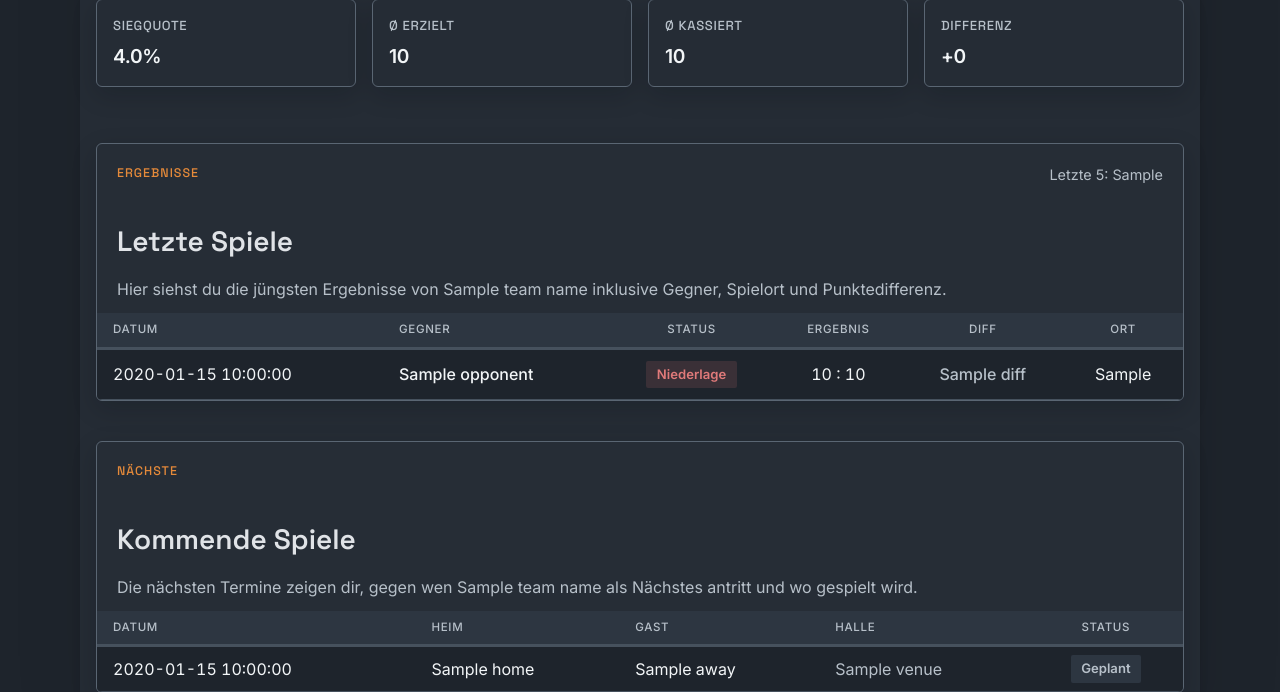
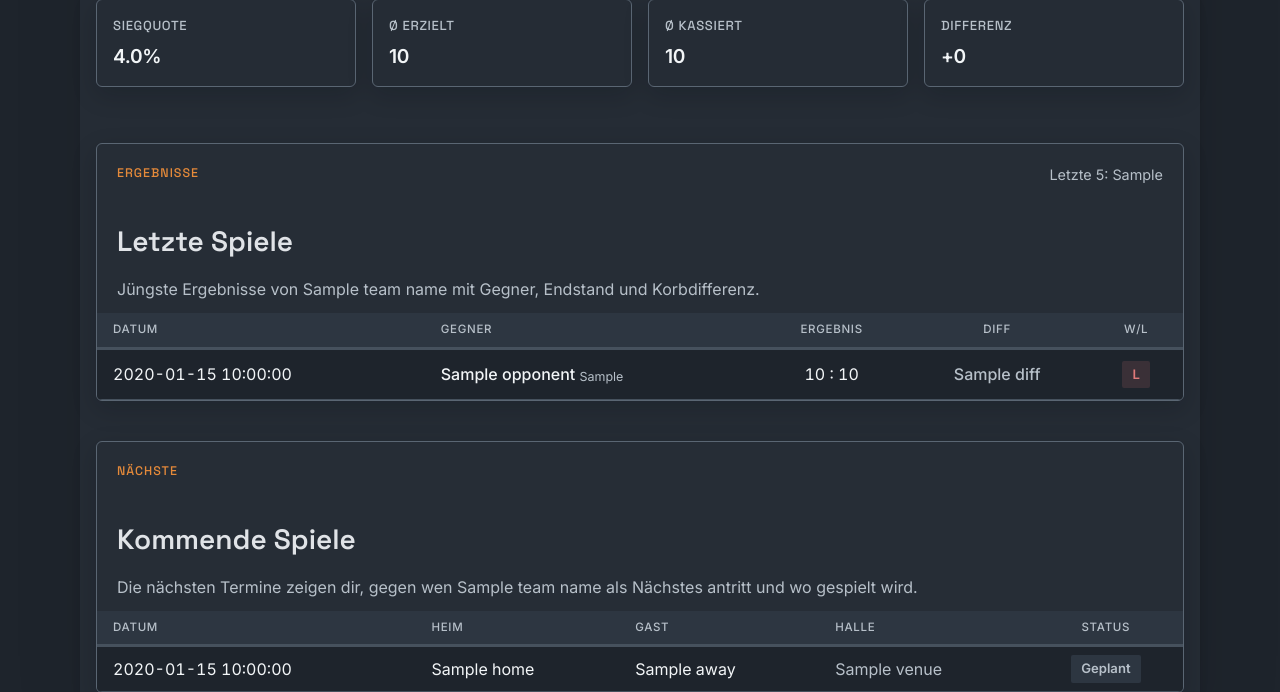
Before and after one commit to malvavisc0/korbpuls, a FastAPI app: template src/korbpuls/templates/team.html in a window 1280 px wide. Shown: the part 909-1601 px from the top of the page. Run offline with FastAPI, Linux system fonts and the light colour scheme; the template is opened without the code that fills it: most values are stand-ins (such as "Sample title", 1, 10 or a date in 2020); some libraries are stand-ins or nearby versions.

Commit message:
improving team page

```diff
--- a/src/korbpuls/templates/team.html
+++ b/src/korbpuls/templates/team.html
@@ -158,17 +158,16 @@
             </div>
             <p class="section-meta">Letzte 5: {{ metrics.last_5 }}</p>
         </div>
-        <p class="note">Hier siehst du die jüngsten Ergebnisse von {{ team_name }} inklusive Gegner, Spielort und Punktedifferenz.</p>
+        <p class="note">Jüngste Ergebnisse von {{ team_name }} mit Gegner, Endstand und Korbdifferenz.</p>
         <div class="table-scroll">
             <table>
                 <thead>
                     <tr>
                         <th class="col-date">Datum</th>
                         <th>Gegner</th>
-                        <th class="col-short">Status</th>
                         <th class="col-score">Ergebnis</th>
                         <th class="col-diff">Diff</th>
-                        <th class="col-short hide-mobile">Ort</th>
+                        <th class="col-outcome">W/L</th>
                     </tr>
                 </thead>
                 <tbody>
@@ -179,15 +178,19 @@
                             <a class="team-link" href="/liga/{{ ligaid }}/{{ liga_slug }}/team/{{ game.opponent_slug }}">
                                 {{ game.opponent }}
                             </a>
+                            <span class="muted" style="font-size:0.78rem"> {{ game.home_away }}</span>
                         </td>
-                        <td class="col-short">
-                            <span class="status-badge {% if game.result == 'Sieg' %}status-badge--win{% else %}status-badge--loss{% endif %}">
-                                {% if game.result == 'Sieg' %}Sieg{% else %}Niederlage{% endif %}
+                        <td class="col-score">
+                            <span class="prediction-score">
+                                {{ game.our_score }} : {{ game.opp_score }}
                             </span>
                         </td>
-                        <td class="col-score">{{ game.our_score }} : {{ game.opp_score }}</td>
                         <td class="col-diff {% if game.diff > 0 %}diff-positive{% elif game.diff < 0 %}diff-negative{% else %}diff-neutral{% endif %}">{{ game.diff }}</td>
-                        <td class="col-short hide-mobile">{{ game.home_away }}</td>
+                        <td class="col-outcome">
+                            <span class="status-badge {% if game.result == 'Sieg' %}status-badge--win{% else %}status-badge--loss{% endif %}">
+                                {% if game.result == 'Sieg' %}W{% else %}L{% endif %}
+                            </span>
+                        </td>
                     </tr>
                     {% endfor %}
                 </tbody>
```
